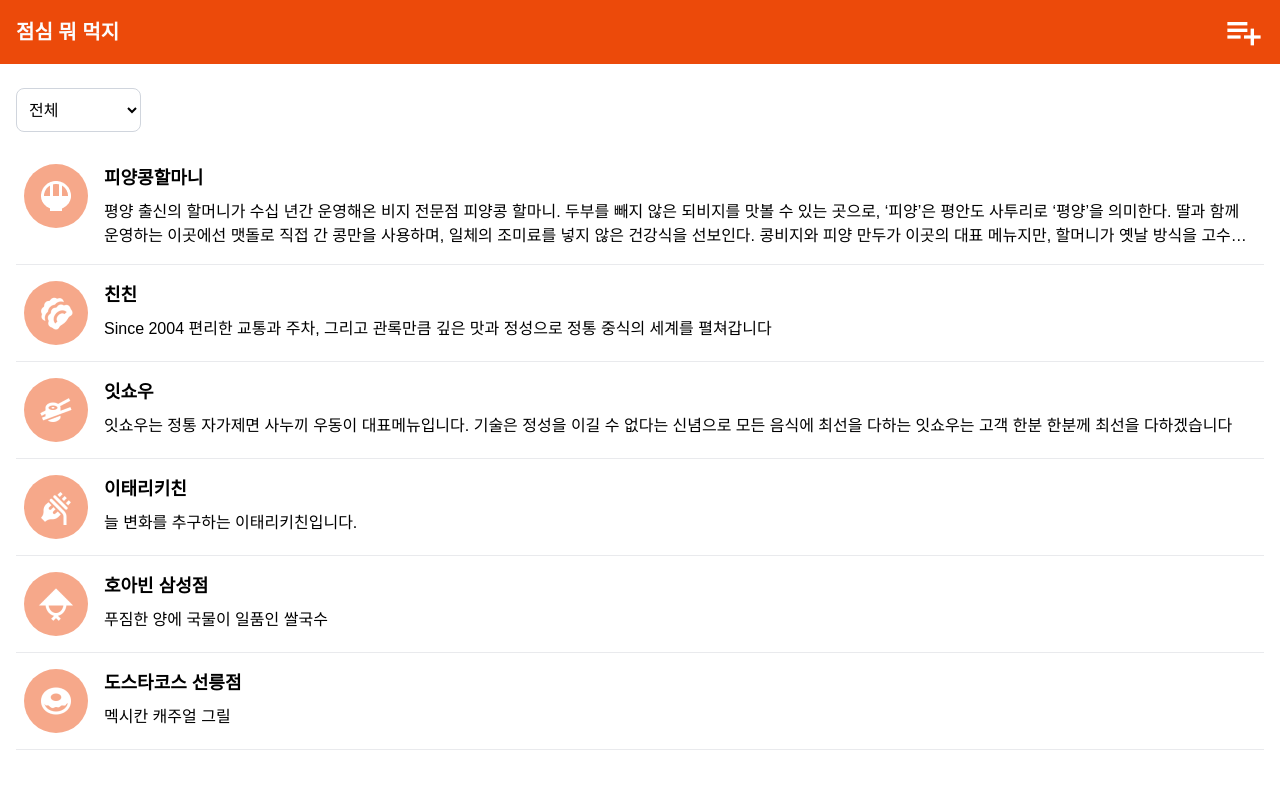
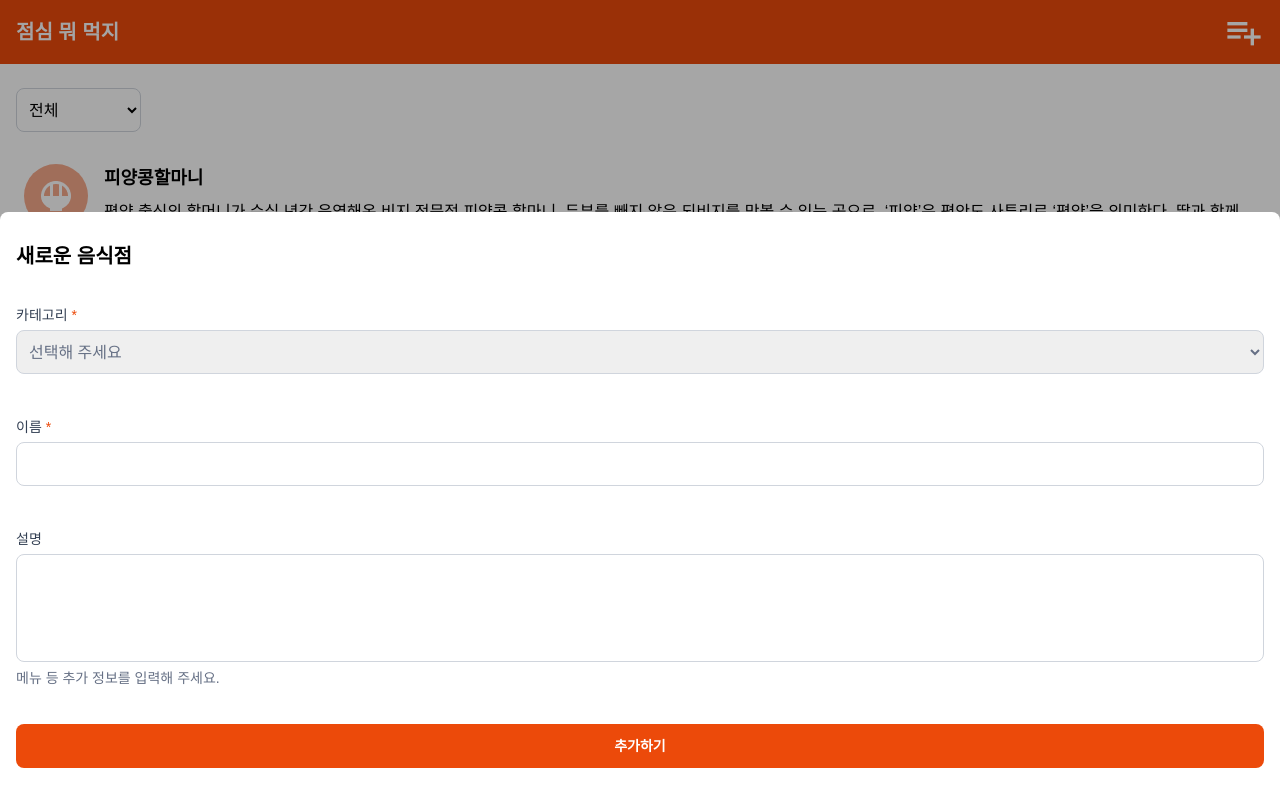
Before and after one commit to woowacourse/self-paced-react, a React (Vite) app: page / in a window 1280 px wide. Both pictures are taken after a click on the button "음식점 추가". Built offline with nearby package versions, Linux system fonts and the light colour scheme.

Commit message:
guide(04-1): Header의 레스토랑 추가 버튼을 클릭하면 레스토랑 추가 폼이 모달로 뜨도록 구현해 주세요

```diff
--- a/src/App.jsx
+++ b/src/App.jsx
@@ -55,6 +55,7 @@ function App() {
     category === "전체" ? restaurants : restaurants.filter((restaurant) => restaurant.category === category);
 
   const [isDetailModalOpen, setDetailModalOpen] = useState(false);
+  const [isAddModalOpen, setAddModalOpen] = useState(false);
   const [selectedRestaurant, setSelectedRestaurant] = useState(null);
 
   const openDetailModal = (restaurant) => {
@@ -66,16 +67,23 @@ function App() {
     setDetailModalOpen(false);
   };
 
+  const openAddModal = () => {
+    setAddModalOpen(true);
+  };
+  const closeAddModal = () => {
+    setAddModalOpen(false);
+  };
+
   return (
     <>
-      <Header />
+      <Header onClickAddButton={openAddModal} />
       <main>
         <CategoryFilter category={category} onChangeCategory={setCategory} />
         <RestaurantList restaurants={filteredRestaurants} onClickItem={openDetailModal} />
       </main>
       <aside>
         {isDetailModalOpen && <RestaurantDetailModal restaurant={selectedRestaurant} onClose={closeDetailModal} />}
-        <AddRestaurantModal />
+        {isAddModalOpen && <AddRestaurantModal onClose={closeAddModal} />}
       </aside>
     </>
   );
--- a/src/components/AddRestaurantModal.jsx
+++ b/src/components/AddRestaurantModal.jsx
@@ -1,9 +1,9 @@
 import "./AddRestaurantModal.css";
 
-export default function AddRestaurantModal() {
+export default function AddRestaurantModal({ onClose }) {
   return (
-    <div className="modal">
-      <div className="modal-backdrop"></div>
+    <div className="modal modal--open">
+      <div className="modal-backdrop" onClick={onClose}></div>
       <div className="modal-container">
         <h2 className="modal-title text-title">새로운 음식점</h2>
         <form>
@@ -32,7 +32,9 @@ export default function AddRestaurantModal() {
           </div>
 
           <div className="button-container">
-            <button className="button button--primary text-caption">추가하기</button>
+            <button className="button button--primary text-caption" onClick={onClose}>
+              추가하기
+            </button>
           </div>
         </form>
       </div>
--- a/src/components/Header.jsx
+++ b/src/components/Header.jsx
@@ -2,11 +2,11 @@ import addButton from "../assets/add-button.png";
 
 import "./Header.css";
 
-export default function Header() {
+export default function Header({ onClickAddButton }) {
   return (
     <header className="gnb">
       <h1 className="gnb__title text-title">점심 뭐 먹지</h1>
-      <button type="button" className="gnb__button" aria-label="음식점 추가">
+      <button type="button" className="gnb__button" aria-label="음식점 추가" onClick={onClickAddButton}>
         <img src={addButton} alt="음식점 추가" />
       </button>
     </header>
```
